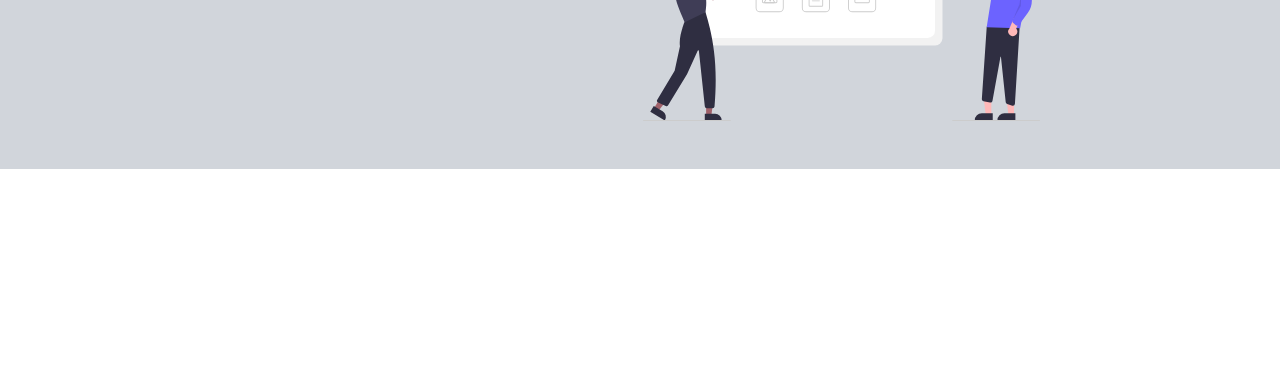
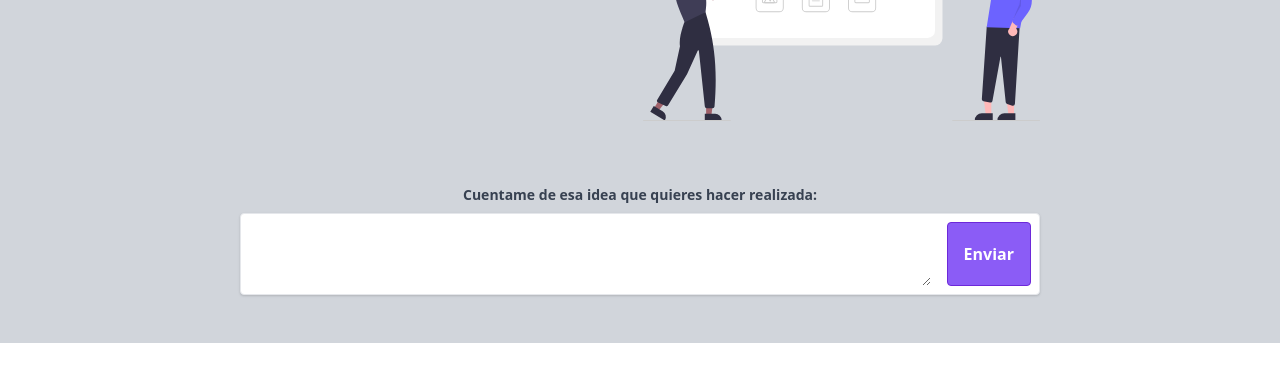
Before and after one commit to javieralarcon77/mistioweb, a Gatsby site: page / in a window 1280 px wide. Shown: the part 227-608 px from the top of the page. Built offline with nearby package versions, Linux system fonts and the light colour scheme; Gatsby itself is replaced by a stand-in of ours.

Commit message:
agregado componente de formulario  e integrado aply para multiclases con tailwind

```diff
--- /dev/null
+++ b/src/components/contact.form.js
@@ -0,0 +1,15 @@
+import React from 'react';
+
+export default () => (
+    <form className="mt-16 text-center">
+        <label for="contact-content" className="block text-gray-700 text-sm font-bold mb-2">Cuentame de esa idea que quieres hacer realizada: </label>
+        <div className="flex shadow rounded bg-white border p-2">
+            <textarea
+                id="contact-content"
+                name="contact-content"
+                className="flex-1 py-2 px-3 text-gray-700 focus:outline-none focus:shadow-outline"
+            ></textarea>
+            <button className="btn ml-4">Enviar</button>
+        </div>
+    </form>
+)
--- a/src/components/header.js
+++ b/src/components/header.js
@@ -1,9 +1,12 @@
 import React from 'react';
+
 import image from '../imgs/undraw_building_websites_i78t.svg';
+import Form from './contact.form';
 
 export default () => (
     <header className="bg-gray-300">
-        <div className="container mx-auto p-12 max-w-4xl flex justify-center justify-items-center">
+        <div className="container mx-auto p-12 max-w-4xl">
+            <div className="flex justify-center justify-items-center">
                 <div className="flex-1">
                     <h1 className="font-bold text-purple-700 text-6xl">Hola! Soy Javier</h1>
                     <p className="font-light text-xl">Creo aplicaciones web en diversos lenguajes de programaciones</p>
@@ -12,5 +15,9 @@ export default () => (
                     style={{height:'300px'}}
                     src={ image } alt="develop website"></img>
             </div>
+            <div>
+                <Form />
+            </div>
+        </div>
     </header>
 )
--- a/src/styles/global.css
+++ b/src/styles/global.css
@@ -1,3 +1,8 @@
 @tailwind base;
 @tailwind components;
 @tailwind utilities;
+
+
+.btn{
+    @apply bg-purple-500 text-white font-bold rounded border border-purple-700 py-2 px-4
+}
```
Lines whose indentation alone changed are shown as unchanged.
